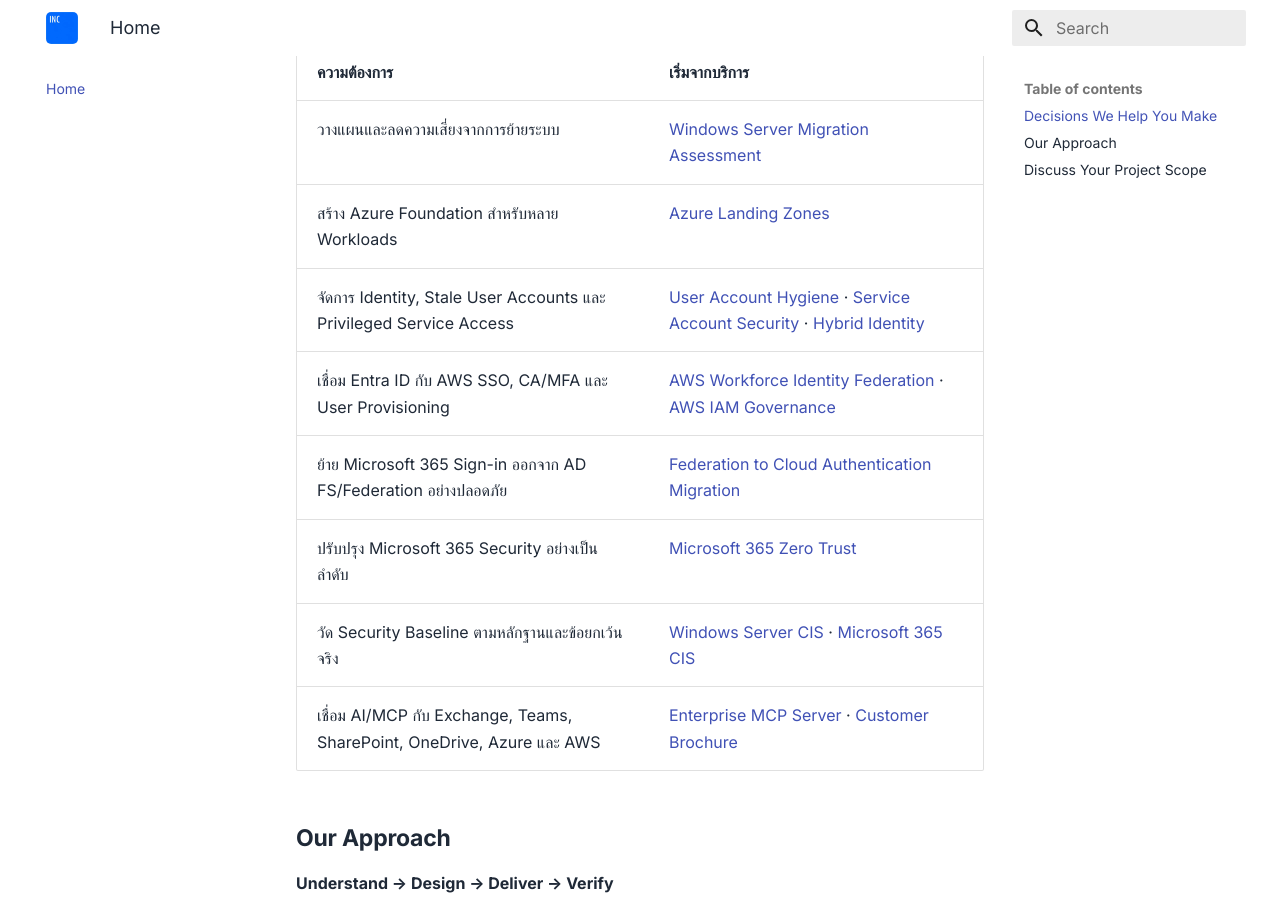
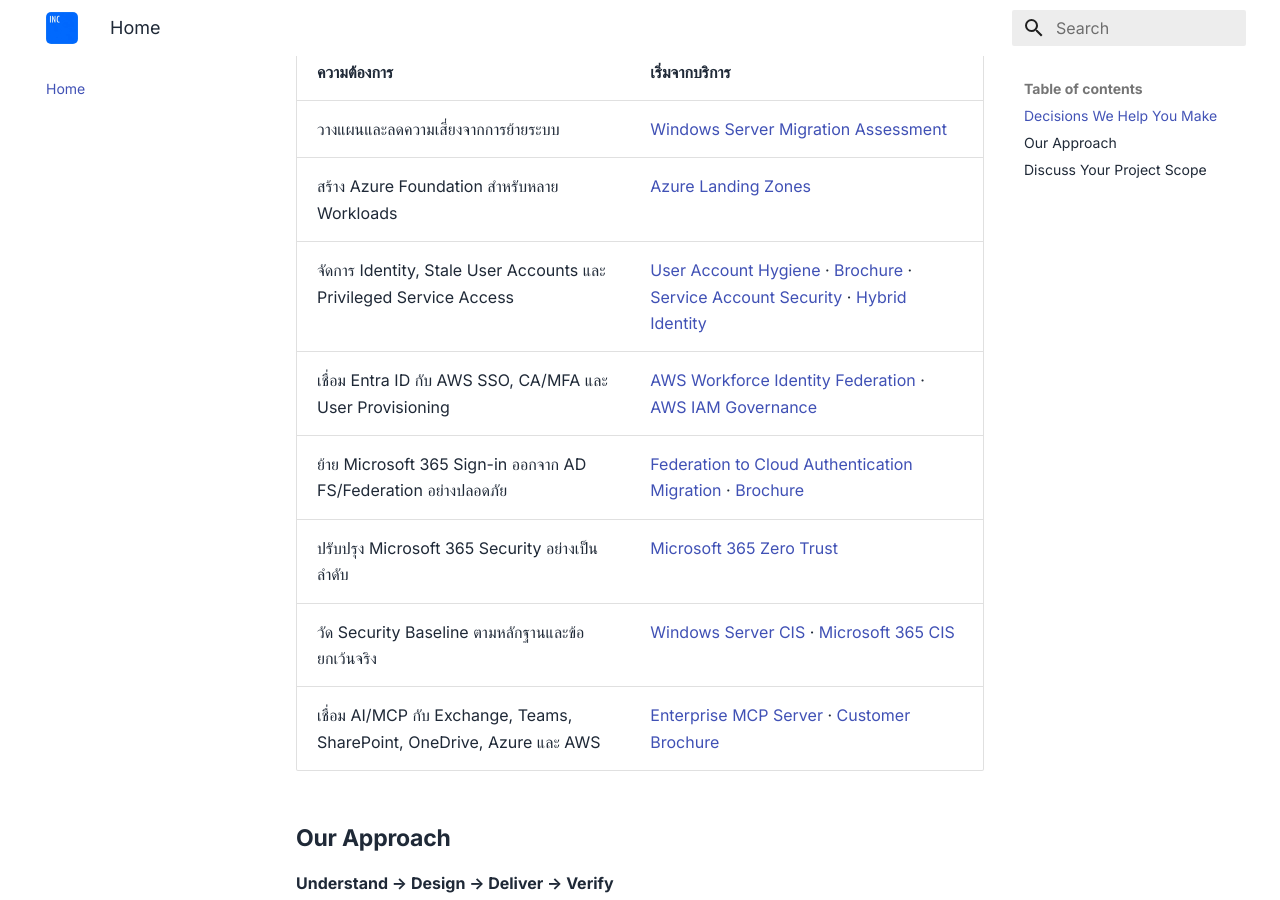
Before and after one commit to inthecloudth/service-catalog, an MkDocs documentation site: the page built from docs/index.md, in a window 1280 px wide and 900 px high, scrolled down 474 px. Built offline with MkDocs 1.6.1 and Material for MkDocs 9.7.7, drawn with Linux system fonts in a browser that asks for light colours.

Commit message:
docs: surface IP-19 and IP-20 customer brochures

```diff
--- a/docs/index.md
+++ b/docs/index.md
@@ -14,9 +14,9 @@
 |---|---|
 | วางแผนและลดความเสี่ยงจากการย้ายระบบ | [Windows Server Migration Assessment](services/ip-01-windows-server-migration-assessment.md) |
 | สร้าง Azure Foundation สำหรับหลาย Workloads | [Azure Landing Zones](services/ip-11-azure-landing-zones.md) |
-| จัดการ Identity, Stale User Accounts และ Privileged Service Access | [User Account Hygiene](services/ip-19-user-account-hygiene.md) · [Service Account Security](services/ip-03-service-account-security.md) · [Hybrid Identity](services/ip-13-hybrid-identity-assessment-remediation.md) |
+| จัดการ Identity, Stale User Accounts และ Privileged Service Access | [User Account Hygiene](services/ip-19-user-account-hygiene.md) · [Brochure](services/brochures/ip-19-user-account-hygiene.md) · [Service Account Security](services/ip-03-service-account-security.md) · [Hybrid Identity](services/ip-13-hybrid-identity-assessment-remediation.md) |
 | เชื่อม Entra ID กับ AWS SSO, CA/MFA และ User Provisioning | [AWS Workforce Identity Federation](services/ip-21-aws-workforce-identity-federation.md) · [AWS IAM Governance](services/ip-05-aws-identity-access-baseline.md) |
-| ย้าย Microsoft 365 Sign-in ออกจาก AD FS/Federation อย่างปลอดภัย | [Federation to Cloud Authentication Migration](services/ip-20-federation-cloud-authentication-migration.md) |
+| ย้าย Microsoft 365 Sign-in ออกจาก AD FS/Federation อย่างปลอดภัย | [Federation to Cloud Authentication Migration](services/ip-20-federation-cloud-authentication-migration.md) · [Brochure](services/brochures/ip-20-federation-cloud-authentication-migration.md) |
 | ปรับปรุง Microsoft 365 Security อย่างเป็นลำดับ | [Microsoft 365 Zero Trust](services/ip-15-microsoft-365-zero-trust.md) |
 | วัด Security Baseline ตามหลักฐานและข้อยกเว้นจริง | [Windows Server CIS](services/ip-17-windows-server-cis-benchmark.md) · [Microsoft 365 CIS](services/ip-18-m365-cis-benchmark.md) |
 | เชื่อม AI/MCP กับ Exchange, Teams, SharePoint, OneDrive, Azure และ AWS | [Enterprise MCP Server](services/ip-09-enterprise-mcp-server.md) · [Customer Brochure](services/brochures/ip-09-enterprise-mcp-server.md) |
```
